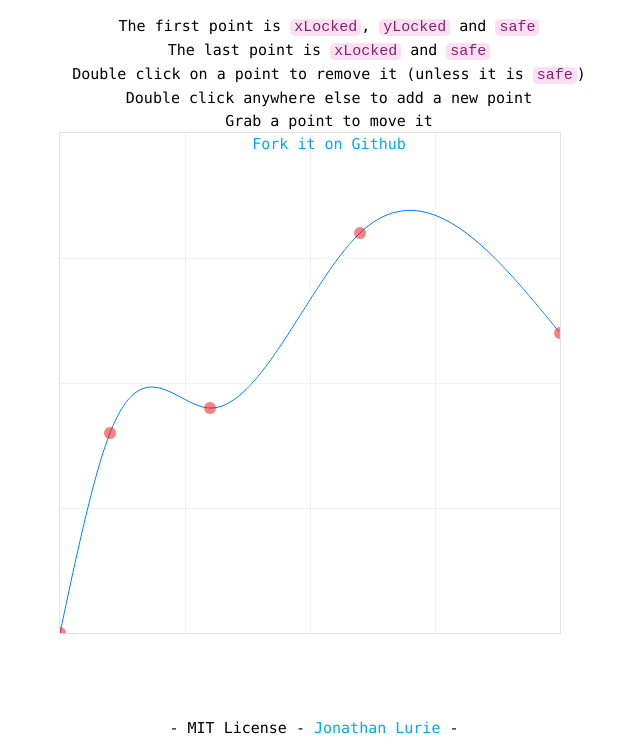
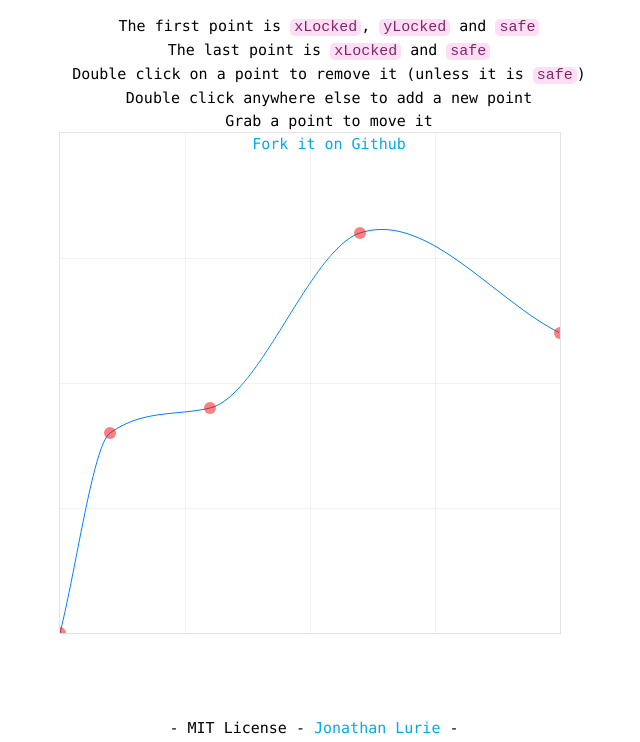
Before and after one commit to jonathanlurie/canvasSpliner, a website: page index.html in a window 1280 px wide. Shown: the part 58-800 px from the top of the page, without its empty margins (331-971 px from the left). Drawn offline with Linux system fonts and the light colour scheme.

Commit message:
ADD some features

```diff
--- a/index.html
+++ b/index.html
@@ -129,7 +129,7 @@
 
     // define the type of interpolation
     //cs.setSplineType("monotonic")
-    cs.setSplineType("natural")
+    //cs.setSplineType("natural")
 
     // Define the step of the grid at the background
     cs.setGridStep(0.25);
```
